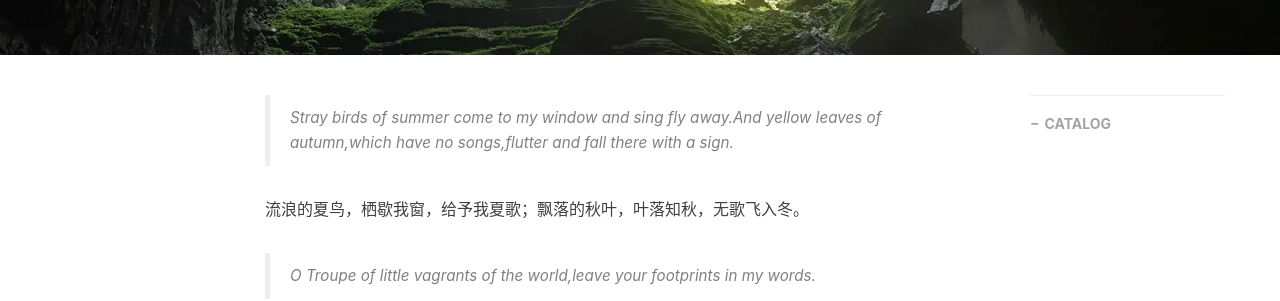
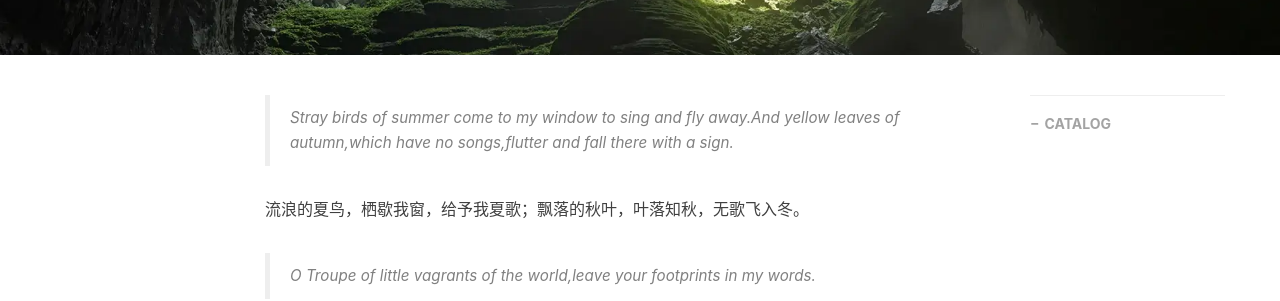
Before and after one commit to locyoo/locyoo.github.io, a Jekyll site: the page built from _posts/2022-08-02-晚归译诗.md, in a window 1280 px wide. Shown: the part 402-703 px from the top of the page. Built offline with Jekyll 4.4.1, drawn with Linux system fonts in a browser that asks for light colours; comment, search, counter and statistics services are not loaded.

Commit message:
修改文章

```diff
--- a/_includes/friends.html
+++ b/_includes/friends.html
@@ -1,6 +1,6 @@
 {% if site.friends %}
 <hr>
-<h5>FRIENDS</h5>
+<h5>友情链接</h5>
 <ul class="list-inline">
   {% for friend in site.friends %}
   <li><a href="{{friend.href}}">{{friend.title}}</a></li>
--- a/_posts/2022-08-02-晚归译诗.md
+++ b/_posts/2022-08-02-晚归译诗.md
@@ -11,7 +11,7 @@ tags:
     - 诗
 ---
 
-> Stray birds of summer come to my window and sing fly away.And yellow leaves of autumn,which have no songs,flutter and fall there with a sign.
+> Stray birds of summer come to my window to sing and fly away.And yellow leaves of autumn,which have no songs,flutter and fall there with a sign.
 
 流浪的夏鸟，栖歇我窗，给予我夏歌；飘落的秋叶，叶落知秋，无歌飞入冬。
 
```
